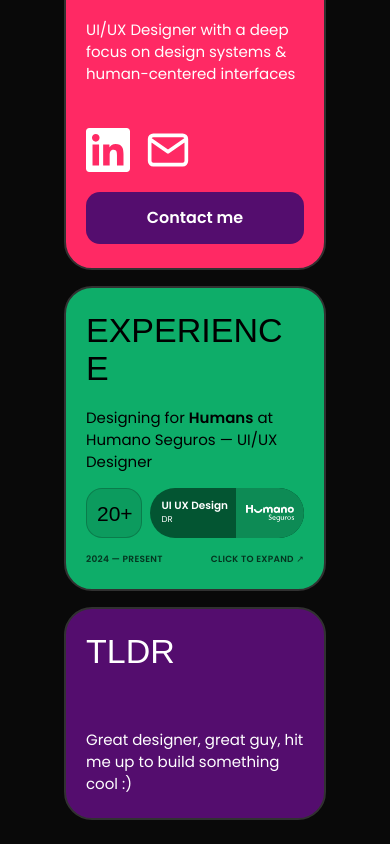
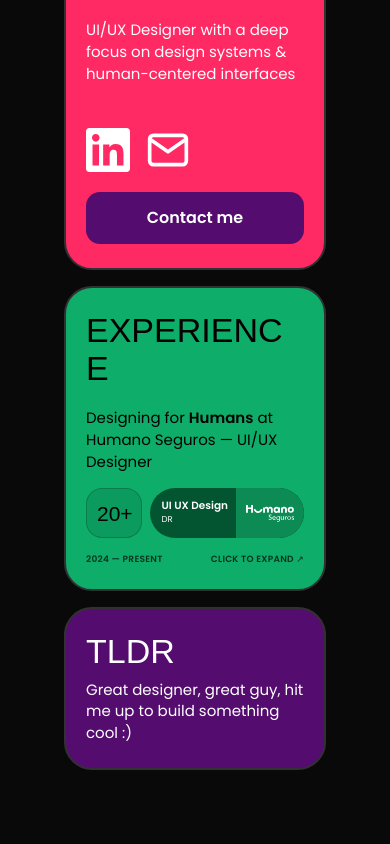
Before and after one commit to moicsrod/moics-portfolio, a React (Vite) app: page / in a window 390 px wide. Shown: the part 1434-2278 px from the top of the page. After the commit the page ends 2228 px from the top, so only its background shows below. Built offline with nearby package versions, Linux system fonts and the light colour scheme; a web font is replaced by a local one.

Commit message:
fix: reduce vertical whitespace between TLDR title and description on mobile

```diff
--- a/src/index.css
+++ b/src/index.css
@@ -2369,6 +2369,27 @@ a:focus-visible,
     display: block !important;
     object-fit: contain !important;
   }
+
+  /* ==========================================================================
+     TLDR CARD EN MOBILE (Reset de espaciado y altura del título)
+     ========================================================================== */
+
+  .tldr-card {
+    height: auto !important;
+    min-height: 0 !important;
+    gap: 8px !important;
+  }
+
+  .tldr-card > .design-title {
+    height: auto !important;
+    flex: 0 0 auto !important;
+    line-height: 1.1 !important;
+    margin: 0 !important;
+  }
+
+  .tldr-card p {
+    margin: 0 !important;
+  }
 }
 
 /* Pantallas ultra-compactas (menos de 380px) */
```
